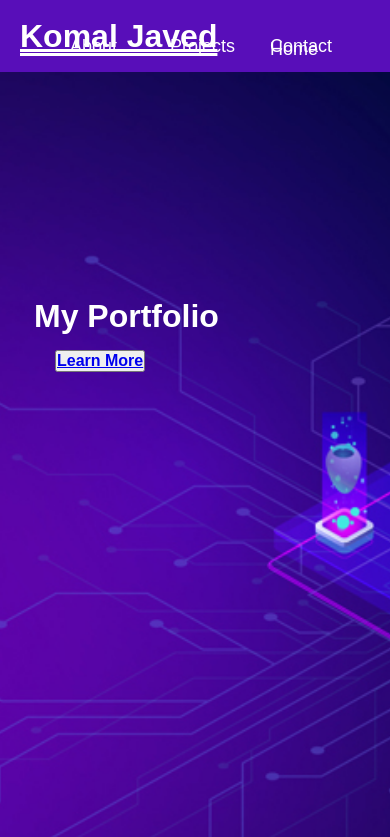
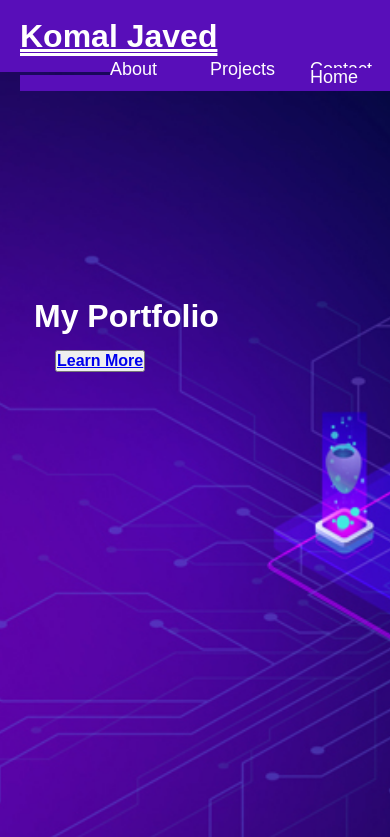
Before and after one commit to KJ234/KJ-portfolio, a plain HTML site: page index.html in a window 390 px wide. Shown: the top 837 px of the page. Drawn offline with Linux system fonts and the light colour scheme.

Commit message:
Trying to make my webpage responsive with media queries

```diff
--- a/style.css
+++ b/style.css
@@ -301,13 +301,35 @@ footer h2{
 
 
 
-@media screen and (max-width: 798px) {
+/* @media screen and (max-width: 798px) {
 
     main {
         background-color: indigo;
         color: var(--textcolor);
 
     }
+     */
 
+/* } */
 
+@media  screen and (max-width: 990px) {
+
+    nav ul  {
+        background-color: rgb(88, 14, 185);
+        color: var(--textcolor);
+        width: 100%;
+        position: absolute;
+        top: 75px;
+    }
+    nav ul li {
+        display: block;
+        margin-top: 5px;
+        margin-bottom: 5px;
+        background-color: rgb(88, 14, 185) ;
+
+    }
+
+    img {
+        display: inline-block;
+    }
 }
```
